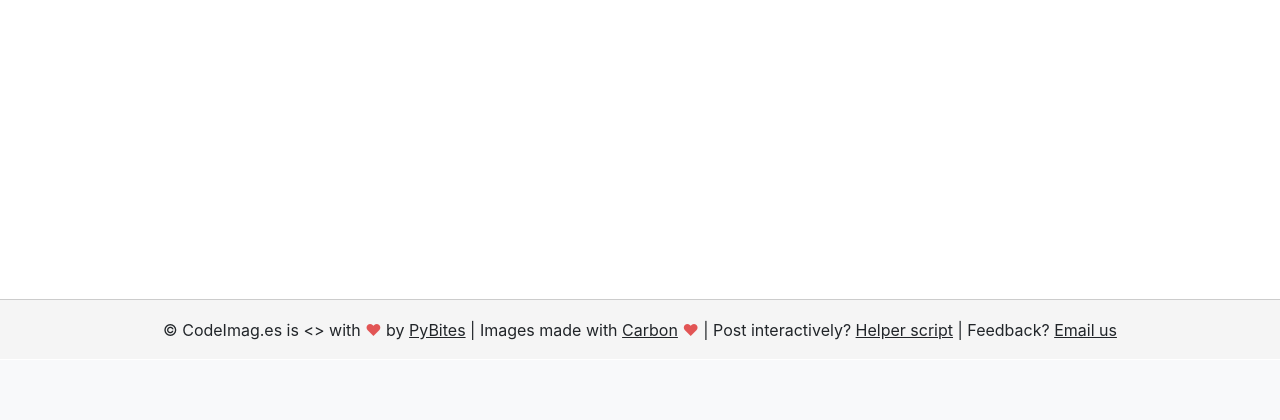
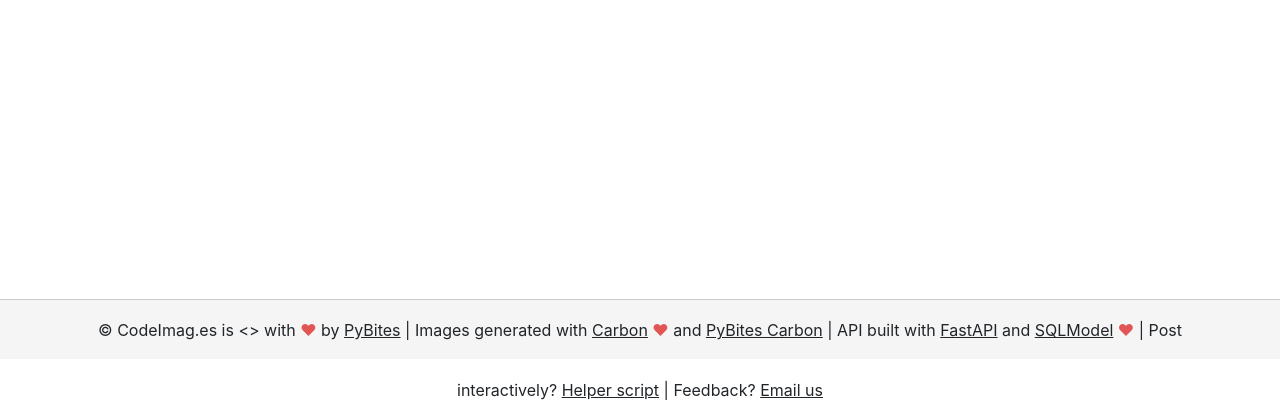
Before and after one commit to bbelderbos/codeimag.es, a FastAPI app: page / in a window 1280 px wide. Shown: the part 441-861 px from the top of the page. Before the commit the page ends 781 px from the top, so only its background shows below. Run offline with FastAPI, Linux system fonts and the light colour scheme; data that the repository does not hold is empty; some libraries are stand-ins or nearby versions.

Commit message:
update links

```diff
--- a/templates/tips.html
+++ b/templates/tips.html
@@ -107,8 +107,9 @@
 
     <footer class="footer">
       <div class="container">
-        <p>&copy; CodeImag.es is &lt;&gt; with <span style="color: #e25555;">&hearts;</span> by <a href="https://twitter.com/pybites" target="_blank">PyBites</a>
-        | Images made with <a href="https://carbon.now.sh/" target="_blank">Carbon</a> <span style="color: #e25555;">&hearts;</span>
+        <p>&copy; CodeImag.es is &lt;&gt; with <span style="color: #e25555;">&hearts;</span> by <a href="https://pybit.es/" target="_blank">PyBites</a>
+        | Images generated with <a href="https://carbon.now.sh/" target="_blank">Carbon</a> <span style="color: #e25555;">&hearts;</span> and <a href="https://github.com/PyBites-Open-Source/pybites-carbon" target="_blank">PyBites Carbon</a>
+        | API built with <a href="https://fastapi.tiangolo.com/" target="_blank">FastAPI</a> and <a href="https://sqlmodel.tiangolo.com/" target="_blank">SQLModel</a> <span style="color: #e25555;">&hearts;</span>
         | Post interactively? <a href="https://gist.github.com/bbelderbos/27717eef2dcb56d1fb519798df33193c" target="_blank">Helper script</a>
         | Feedback? <a href="mailto:support@pybit.es?subject=Please%20help">Email us</a>
       </div>
```
